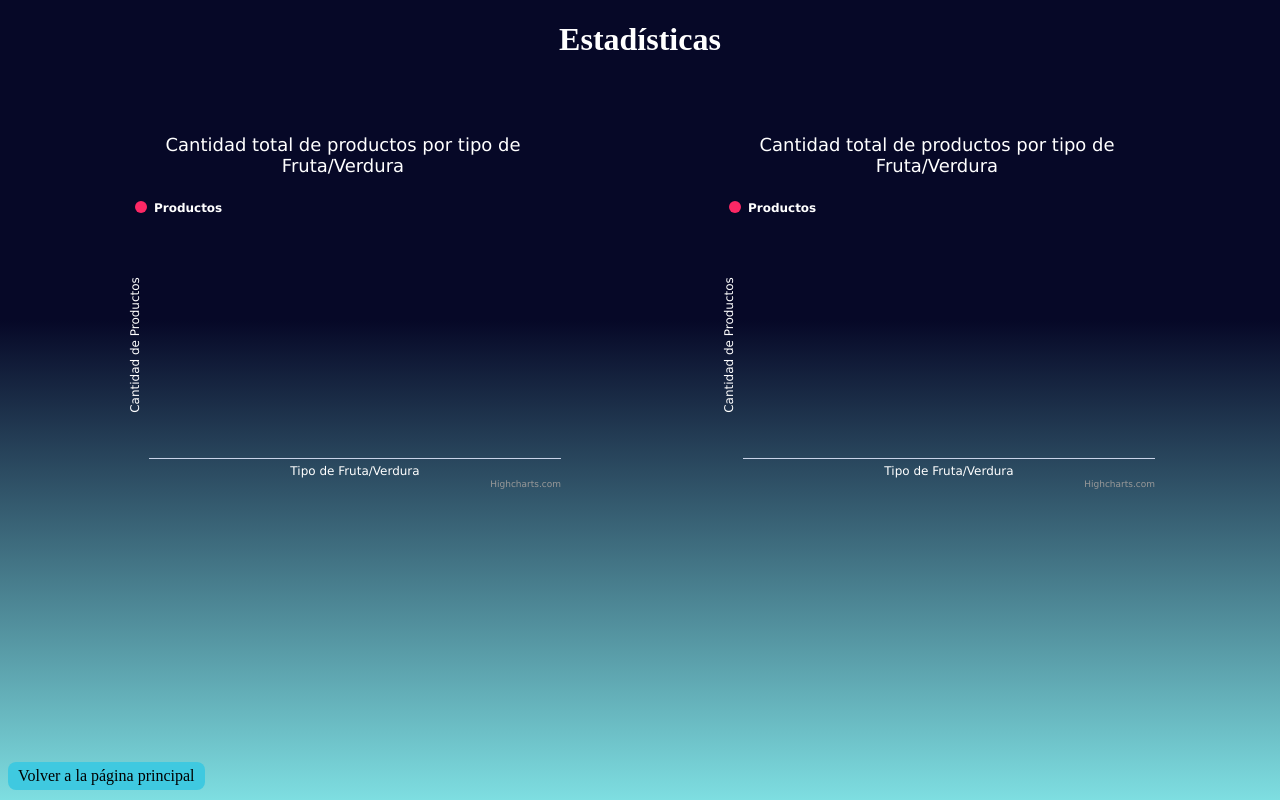
After one commit to estebanrb22/proyecto_desarrollo_web, a Flask app: page /ver-estadisticas in a window 1280 px wide. The commit adds this page. Run offline with Flask 3, Linux system fonts and the light colour scheme; data that the repository does not hold is empty.

Commit message:
feat(graphics): graphics of 'productos' and 'pedidos'

```diff
--- a/app.py
+++ b/app.py
@@ -1,4 +1,5 @@
-from flask import Flask, request, render_template, redirect, url_for, session
+from flask import Flask, request, render_template, redirect, url_for, session, jsonify
+from flask_cors import cross_origin
 from werkzeug.utils import secure_filename
 import database.db as db
 import utils.validations as vl
@@ -152,5 +153,22 @@ def info_productos(product_id):
     dict_product = db.makeDictInfoProduct(info_product)
     return render_template("informacion-producto.html", data=dict_product)
 
+@app.route("/get-product-data", methods=["GET"])
+@cross_origin(origin="localhost", supports_credentials=True)
+def get_count_product_data():
+    count_products = db.count_products_by_fv()
+    print(count_products)
+    return jsonify(count_products)
+
+@app.route("/get-pedidos-data", methods=["GET"])
+@cross_origin(origin="localhost", supports_credentials=True)
+def get_count_pedidos_data():
+    count_pedidos = db.count_pedidos_by_com()
+    return jsonify(count_pedidos)
+
+@app.route("/ver-estadisticas", methods=["GET"])
+def ver_estadisticas():
+    return render_template("ver_estadisticas.html")
+
 if __name__ == "__main__":
     app.run(debug=True)
--- a/database/querys.json
+++ b/database/querys.json
@@ -26,5 +26,8 @@
     "get_5_pedidos_by_index": "SELECT id, tipo, descripcion, comuna_id, nombre_comprador, email_comprador, celular_comprador FROM pedido ORDER BY id DESC LIMIT %s, 5",
 
     "insert_photo": "INSERT INTO foto (ruta_archivo, nombre_archivo, producto_id) VALUES (%s,%s,%s)",
-    "get_photos_product": "SELECT nombre_archivo FROM foto WHERE producto_id=%s"
+    "get_photos_product": "SELECT nombre_archivo FROM foto WHERE producto_id=%s",
+
+    "count_products_group_by_fv": "SELECT nombre, COUNT(*) AS 'cantidad' FROM producto_verdura_fruta PVF, tipo_verdura_fruta TVF WHERE PVF.tipo_verdura_fruta_id = TVF.id GROUP BY nombre ORDER BY nombre ASC",
+    "count_pedidos_group_by_com": "SELECT comuna.nombre, COUNT(*) AS 'cantidad' FROM pedido, comuna WHERE comuna_id = comuna.id GROUP BY comuna_id ORDER BY comuna.nombre ASC"
 }
--- a/static/css/agregar-elemento.css
+++ b/static/css/agregar-elemento.css
@@ -1,3 +1,7 @@
+body {
+    color: white;
+}
+
 .outer {
     width: 100%;
     text-align: center;
--- /dev/null
+++ b/static/css/general.css
@@ -0,0 +1,5 @@
+html {
+    background: linear-gradient(to bottom, #060827 40%, #7EDEE1);
+    height: 100%;
+
+}
--- a/static/css/index.css
+++ b/static/css/index.css
@@ -1,6 +1,7 @@
 .outer {
     width: 100%;
     text-align: center;
+    color: white;
 }
 .separation{
     width: 100%;
@@ -14,14 +15,14 @@
 .link_button {
     border: none;
     padding: 13px 40px;
-    background-color: #3FC9E0;
+    background-color: #EA205A;
     border-radius: 8px;
     width: 300px;
-    font-size: 15px;
-    color: black;
+    font-size: 17px;
+    color: white;
     text-decoration: none;
 }
 .link_button:hover {
-    background-color: #2098AC;
+    background-color: #3FC9E0;
     cursor: pointer
 }
--- /dev/null
+++ b/static/css/stats.css
@@ -0,0 +1,25 @@
+#left_graph {
+    position: absolute;
+    width: 45%;
+    right: 51%;
+}
+
+#right_graph {
+    position: absolute;
+    width: 45%;
+    left: 51%;
+}
+
+#graphs {
+    width: 100%;
+    position: relative;
+}
+
+.stats-container {
+    padding: 1rem;
+    background: transparent;
+    margin: 0 auto;
+    font-family: "Roboto", sans-serif;
+    font-size: 1.2rem;
+    color: white;
+}
--- /dev/null
+++ b/static/js/stats.js
@@ -0,0 +1,147 @@
+Highcharts.chart("products_graph", {
+    chart: {
+        type: "column",
+        height: '80%',
+        backgroundColor: 'rgba(0, 0, 0, 0)',
+    },
+    title: {
+        text: "Cantidad total de productos por tipo de Fruta/Verdura",
+        style: {
+            color: '#ffffff'
+        },
+    },
+    xAxis: {
+        categories: [],
+        title: {
+            text: "Tipo de Fruta/Verdura",
+            style: {color: '#ffffff'},
+        },
+        labels: {
+            style: {color: '#ffffff'}
+        }
+    },
+    yAxis: {
+        title: {
+            text: "Cantidad de Productos",
+            style: {color: '#ffffff'},
+        },
+        labels: {
+            style: {color: '#ffffff'}
+        }
+    },
+    legend: {
+        align: "left",
+        verticalAlign: "top",
+        borderWidth: 0,
+        itemStyle: {color: '#ffffff'}
+    },
+
+    tooltip: {
+        shared: true,
+        crosshairs: true,
+    },
+
+    series: [
+        {
+            name: "Productos",
+            data: [],
+            lineWidth: 1,
+            marker: {
+            enabled: true,
+            radius: 4,
+            },
+            color: "#FC2865",
+        },
+    ],
+});
+
+
+fetch('/get-product-data')
+.then((response) => response.json())
+.then((data) => {
+    let parsedData = data.map((item) => item.cantidad);
+    let parsedCategories = data.map((item) => item.fv);
+
+    const chart = Highcharts.charts.find(
+        (chart) => chart && chart.renderTo.id === "products_graph"
+    );
+
+    // Update the chart with new data
+    chart.update({series: [{data: parsedData,},],});
+    chart.update({xAxis: {categories: parsedCategories,},})
+})
+.catch((error) => console.error("Error:", error));
+
+Highcharts.chart("pedidos_graph", {
+    chart: {
+        type: "column",
+        height: '80%',
+        backgroundColor: 'rgba(0, 0, 0, 0)',
+    },
+    title: {
+        text: "Cantidad total de productos por tipo de Fruta/Verdura",
+        style: {
+            color: '#ffffff'
+        },
+    },
+    xAxis: {
+        categories: [],
+        title: {
+            text: "Tipo de Fruta/Verdura",
+            style: {color: '#ffffff'},
+        },
+        labels: {
+            style: {color: '#ffffff'}
+        }
+    },
+    yAxis: {
+        title: {
+            text: "Cantidad de Productos",
+            style: {color: '#ffffff'},
+        },
+        labels: {
+            style: {color: '#ffffff'}
+        }
+    },
+    legend: {
+        align: "left",
+        verticalAlign: "top",
+        borderWidth: 0,
+        itemStyle: {color: '#ffffff'}
+    },
+
+    tooltip: {
+        shared: true,
+        crosshairs: true,
+    },
+
+    series: [
+        {
+            name: "Productos",
+            data: [],
+            lineWidth: 1,
+            marker: {
+            enabled: true,
+            radius: 4,
+            },
+            color: "#FC2865",
+        },
+    ],
+});
+
+
+fetch('/get-pedidos-data')
+.then((response) => response.json())
+.then((data) => {
+    let parsedData = data.map((item) => item.cantidad);
+    let parsedCategories = data.map((item) => item.comuna);
+
+    const chart = Highcharts.charts.find(
+        (chart) => chart && chart.renderTo.id === "pedidos_graph"
+    );
+
+    // Update the chart with new data
+    chart.update({series: [{data: parsedData,},],});
+    chart.update({xAxis: {categories: parsedCategories,},})
+})
+.catch((error) => console.error("Error:", error));
--- a/templates/agregar-pedido.html
+++ b/templates/agregar-pedido.html
@@ -5,6 +5,7 @@
         <meta charset="UTF-8">
         <link rel="stylesheet" type="text/css" href="{{ url_for('static', filename='css/agregar-elemento.css') }}">
         <link rel="stylesheet" type="text/css" href="{{ url_for('static', filename='css/back_button.css') }}">
+        <link rel="stylesheet" type="text/css" href="{{ url_for('static', filename='css/general.css') }}">
         <title>Agregar pedido</title>
     </head>
     <body>
--- a/templates/agregar-producto.html
+++ b/templates/agregar-producto.html
@@ -5,6 +5,7 @@
         <meta charset="UTF-8">
         <link rel="stylesheet" type="text/css" href="{{ url_for('static', filename='css/agregar-elemento.css') }}">
         <link rel="stylesheet" type="text/css" href="{{ url_for('static', filename='css/back_button.css') }}">
+        <link rel="stylesheet" type="text/css" href="{{ url_for('static', filename='css/general.css') }}">
         <title>Agregar producto</title>
     </head>
     <body>
--- a/templates/index.html
+++ b/templates/index.html
@@ -3,6 +3,7 @@
     <head>
         <meta charset="UTF-8">
         <link rel="stylesheet" type="text/css" href="{{ url_for('static', filename = 'css/index.css') }}">
+        <link rel="stylesheet" type="text/css" href="{{ url_for('static', filename='css/general.css') }}">
         <title>Página principal</title>
     </head>
     <body>
@@ -27,7 +28,12 @@
                 <a class="link_button" href="{{ url_for('ver_pedidos', index=0) }}">
                     Ver pedidos
                 </a>
+                <br>
+                <a class="link_button" href="{{ url_for('ver_estadisticas') }}">
+                    Ver estadísticas
+                </a>
             </div>
         </div>
+        <div id="bottom"></div>
     </body>
 </html>
--- a/templates/informacion-pedido.html
+++ b/templates/informacion-pedido.html
@@ -4,6 +4,7 @@
         <meta charset="UTF-8">
         <link rel="stylesheet" type="text/css" href="{{ url_for('static', filename='css/informacion_pedido.css') }}">
         <link rel="stylesheet" type="text/css" href="{{ url_for('static', filename='/css/back_button.css') }}">
+        <link rel="stylesheet" type="text/css" href="{{ url_for('static', filename='css/general.css') }}">
         <title>Información pedido</title>
     </head>
     <body>
--- a/templates/informacion-producto.html
+++ b/templates/informacion-producto.html
@@ -4,6 +4,7 @@
         <meta charset="UTF-8">
         <link rel="stylesheet" type="text/css" href="{{ url_for('static', filename='/css/informacion_producto.css') }}" >
         <link rel="stylesheet" type="text/css" href="{{ url_for('static', filename='/css/back_button.css') }}">
+        <link rel="stylesheet" type="text/css" href="{{ url_for('static', filename='css/general.css') }}">
         <title>Información producto</title>
     </head>
     <body>
--- a/templates/ver-pedidos.html
+++ b/templates/ver-pedidos.html
@@ -5,6 +5,7 @@
         <meta charset="UTF-8">
         <link rel="stylesheet" type="text/css" href="{{ url_for('static', filename='css/ver_elementos.css') }}">
         <link rel="stylesheet" type="text/css" href="{{ url_for('static', filename='css/ver_pedidos.css') }}">
+        <link rel="stylesheet" type="text/css" href="{{ url_for('static', filename='css/general.css') }}">
         <title>Ver pedidos</title>
     </head>
     <body>
--- a/templates/ver-productos.html
+++ b/templates/ver-productos.html
@@ -5,6 +5,7 @@
         <meta charset="UTF-8">
         <link rel="stylesheet" type="text/css" href="{{ url_for('static', filename='/css/ver_elementos.css') }}">
         <link rel="stylesheet" type="text/css" href="{{ url_for('static', filename='/css/ver_productos.css') }}">
+        <link rel="stylesheet" type="text/css" href="{{ url_for('static', filename='css/general.css') }}">
         <title>Ver productos</title>
     </head>
     <body>
--- /dev/null
+++ b/templates/ver_estadisticas.html
@@ -0,0 +1,38 @@
+<!DOCTYPE html>
+<html lang="es">
+    <head>
+        <meta charset="UTF-8">
+        <link rel="stylesheet" type="text/css" href="{{ url_for('static', filename = 'css/index.css') }}">
+        <link rel="stylesheet" type="text/css" href="{{ url_for('static', filename='/css/back_button.css') }}">
+        <link rel="stylesheet" type="text/css" href="{{ url_for('static', filename='/css/stats.css') }}">
+        <link rel="stylesheet" type="text/css" href="{{ url_for('static', filename='css/general.css') }}">
+        <title>Estadísticas</title>
+    </head>
+    <body>
+        <div class="outer">
+            <h1>Estadísticas</h1>
+        </div>
+        <div id="graphs">
+            <br>
+            <div id="left_graph">
+                <div class="stats-container">
+                    <figure class="highcharts-figure" style="font-size: small;">
+                        <div id="products_graph"></div>
+                    </figure>
+                </div>
+            </div>
+            <div id="right_graph">
+                <div class="stats-container">
+                    <figure class="highcharts-figure" style="font-size: small;">
+                        <div id="pedidos_graph"></div>
+                    </figure>
+                </div>
+            </div>
+        </div>
+        <a href="{{ url_for('index') }}" id="back_home">
+            Volver a la página principal
+        </a>
+        <script src="https://code.highcharts.com/highcharts.js"></script>
+        <script src="{{url_for('static', filename='js/stats.js')}}"></script>
+    </body>
+</html>
```
Also changed, not shown: database/db.py (+24 -0 lines).
